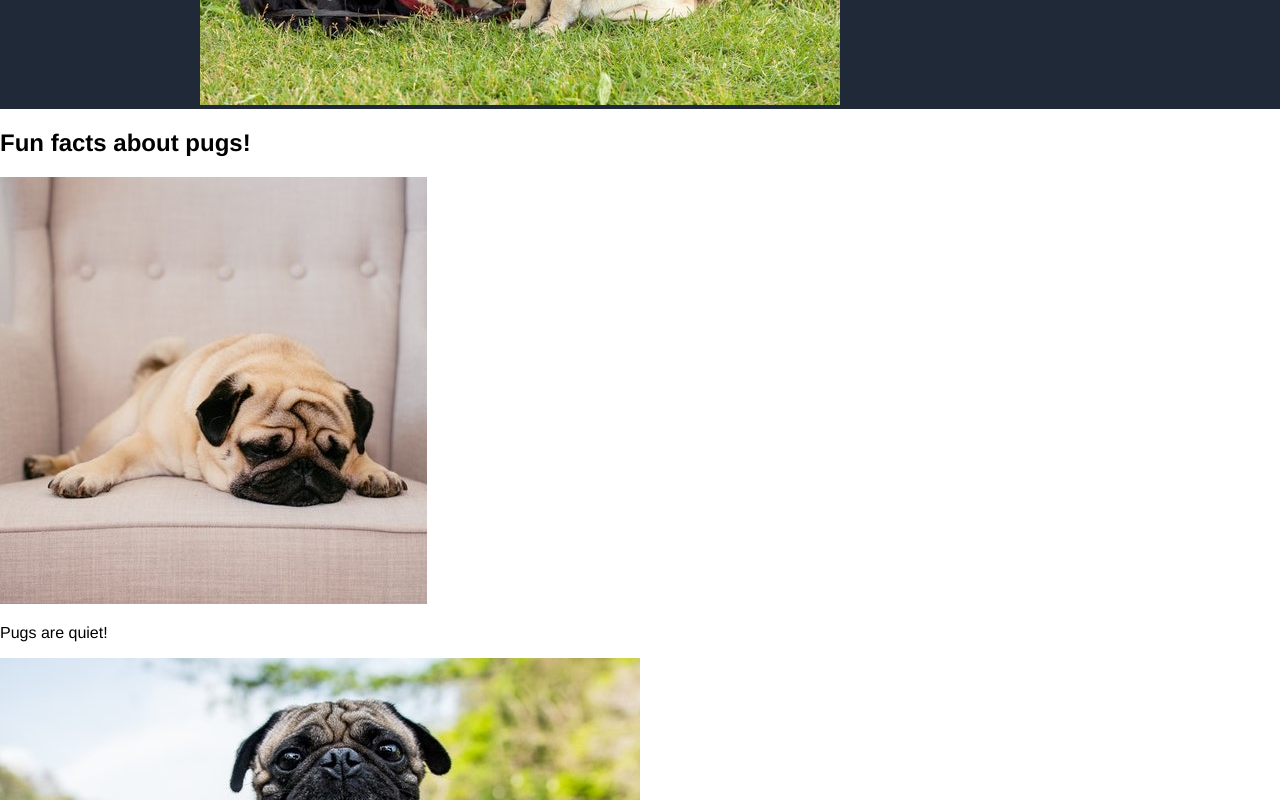
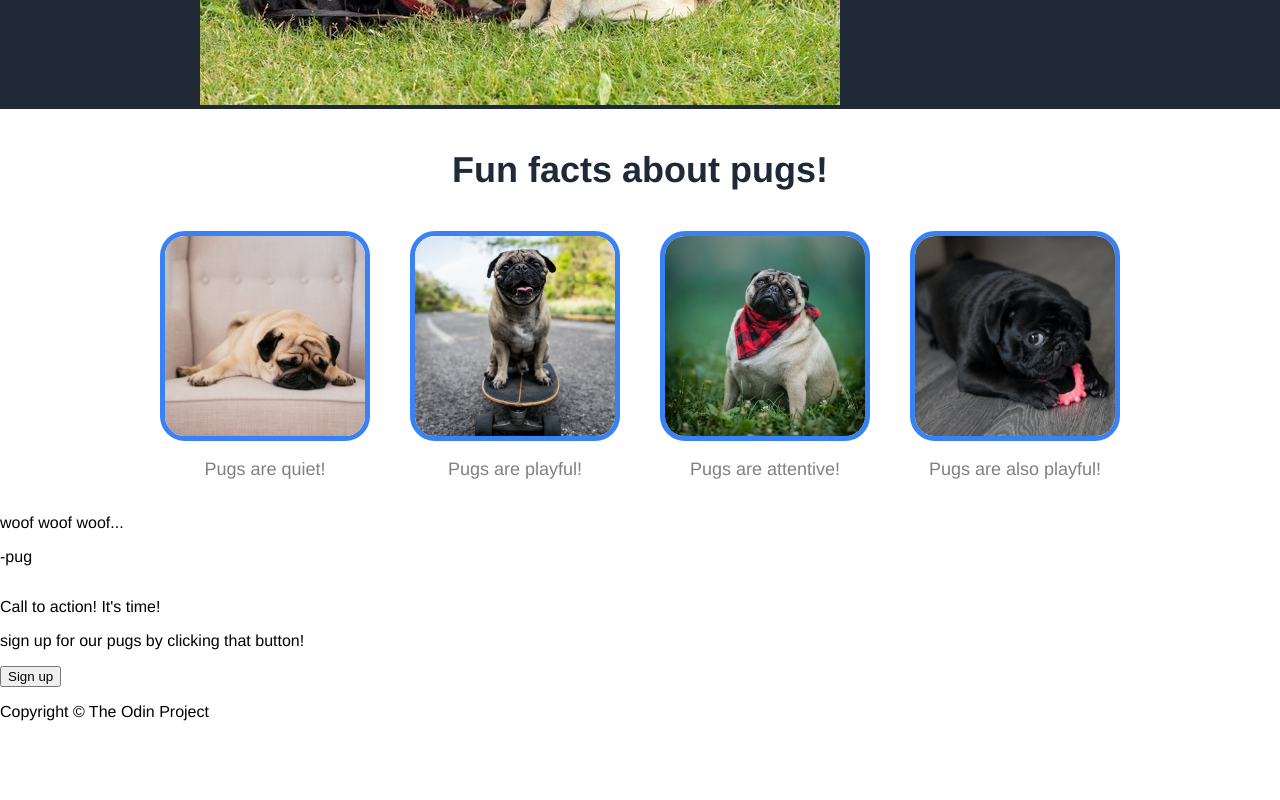
Before and after one commit to NelsonKhor/odin-landing-page, a plain HTML site: page index.html in a window 1280 px wide. Shown: the part 600-1400 px from the top of the page. After the commit the page ends 1337 px from the top, so only its background shows below. Drawn offline with Linux system fonts and the light colour scheme.

Commit message:
Add css for info and card

```diff
--- a/css/style.css
+++ b/css/style.css
@@ -8,6 +8,8 @@ body {
 
 nav {
     padding: 0 200px;
+    /* width: 80%;   */ /* alternative methods */
+    /* margin: auto; */
     display: flex;
     background-color: #1F2937;
     color: white;
@@ -57,3 +59,34 @@ header {
     border: 0;
     border-radius: 4px;
 }
+
+.info-title {
+    text-align: center;
+    margin: 40px;
+    font-size: 36px;
+    font-weight: bolder;
+    color: #1F2937;
+}
+
+.info {
+    display: flex;
+    padding: 0;
+    justify-content: center;
+    align-items: center;
+    gap: 40px;
+    font-size: 18px;
+    color: grey;
+}
+
+.card {
+    display: flex;
+    flex-direction: column;
+    text-align: center;
+}
+
+.info-pic {
+    height: 200px;
+    width: 200px;
+    border: 5px solid #3882f6;
+    border-radius: 25px;
+}
```
